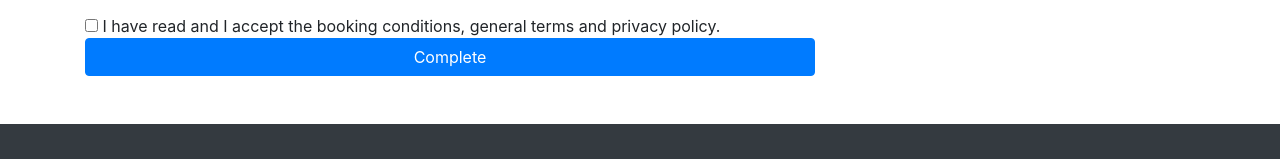
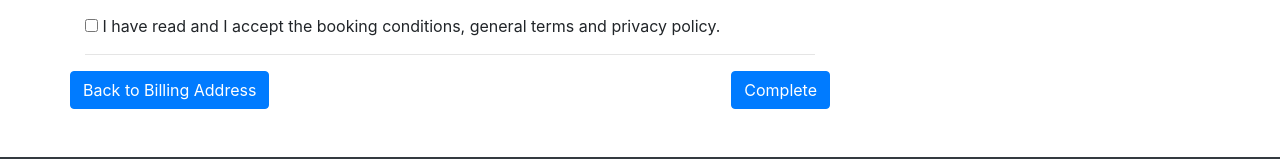
Before and after one commit to assembler-institute/react-shopping-cart-context, a React (Create React App) app: page /checkout/step-3 in a window 1280 px wide. Shown: the part 639-798 px from the top of the page. Built offline with nearby package versions, Linux system fonts and the light colour scheme.

Commit message:
nack button done

```diff
--- a/src/components/CreditCard/CreditCard.js
+++ b/src/components/CreditCard/CreditCard.js
@@ -3,7 +3,7 @@ import Cards from "react-credit-cards";
 import "react-credit-cards/es/styles-compiled.css";
 
 import { useFormik } from "formik";
-import { Redirect } from "react-router-dom";
+import { Link, Redirect } from "react-router-dom";
 
 import Input from "../Input";
 import Button from "../Button";
@@ -146,13 +146,20 @@ function CreditCard() {
         />
         <input type="checkbox" /> I have read and I accept the booking
         conditions, general terms and privacy policy.
+        <hr />
+        <div className="row justify-content-between">
+        <Link to="/checkout/step-2">
+          <Button>
+            Back to Billing Address
+          </Button>
+          </Link>
         <Button
           submitButton
-          block
           disabled={formik.isValidating || !formik.isValid}
         >
           Complete
         </Button>
+        </div>
       </form>
             {hasSubmitted && <Redirect to="/" />}
     </div>
@@ -160,76 +167,3 @@ function CreditCard() {
 }
 
 export default CreditCard;
-
-/* import React from 'react';
-import Cards from 'react-credit-cards';
-import "react-credit-cards/es/styles-compiled.css";
-
-export default class PaymentForm extends React.Component {
-  state = {
-    cvc: '',
-    expiry: '',
-    focus: '',
-    name: '',
-    number: '',
-  };
-
-  handleInputFocus = (e) => {
-    this.setState({ focus: e.target.name });
-  }
-
-  handleInputChange = (e) => {
-    const { name, value } = e.target;
-
-    this.setState({ [name]: value });
-  }
-
-  render() {
-    return (
-      <div id="PaymentForm">
-        <Cards
-          cvc={this.state.cvc}
-          expiry={this.state.expiry}
-          focused={this.state.focus}
-          name={this.state.name}
-          number={this.state.number}
-        />
-        <form>
-        	<input
-            type="string"
-            name="name"
-            id="name"
-            placeholder="Name"
-            onChange={this.handleInputChange}
-            onFocus={this.handleInputFocus}
-          />
-          <input
-            type="number"
-            name="number"
-            id="number"
-            placeholder="Card Number"
-            onChange={this.handleInputChange}
-            onFocus={this.handleInputFocus}
-          />
-          <input
-            type="number"
-            name="expiry"
-            id="expiry"
-            placeholder="Expiry"
-            onChange={this.handleInputChange}
-            onFocus={this.handleInputFocus}
-          />
-          <input
-            type="number"
-            name="cvc"
-            id="cvc"
-            placeholder="CVC"
-            onChange={this.handleInputChange}
-            onFocus={this.handleInputFocus}
-            maxLength="3"
-          />
-        </form>
-      </div>
-    );
-  }
-} */
--- a/src/components/FormBillingAddress/FormBillingAddress.js
+++ b/src/components/FormBillingAddress/FormBillingAddress.js
@@ -1,6 +1,6 @@
 import { useState } from "react";
 import { useFormik } from "formik";
-import { Redirect } from "react-router-dom";
+import { Link, Redirect } from "react-router-dom";
 
 import Input from "../Input";
 import Button from "../Button";
@@ -118,11 +118,14 @@ function FormBillingAddress() {
             <option value="Italy">Italy</option>
           </select>
         </div>
-        <div className="form-group">
-          {/* <input type="submit" value="Continue to delivery" /> */}
+        <div className="row justify-content-between">
+          <Link to="/checkout/step-1">
+          <Button>
+            Back to User Information
+          </Button>
+          </Link>
           <Button
             submitButton
-            block
             disabled={formik.isValidating || !formik.isValid}
           >
             Continue to delivery
```
Also changed, not shown: 1 other file (tests, documents, lock files or other folders).
